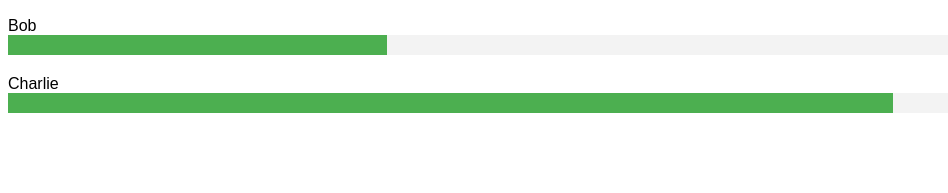
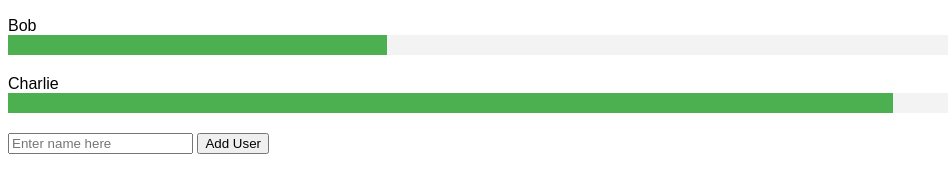
Before and after one commit to duncanhana/homework_checker, a plain HTML site: page index.html in a window 1280 px wide. Shown: the part 121-314 px from the top of the page, without its empty margins (0-948 px from the left). Drawn offline with Linux system fonts and the light colour scheme.

Commit message:
Update index.html

```diff
--- a/index.html
+++ b/index.html
@@ -10,4 +10,8 @@
 
     <script src="script.js"></script>
 </body>
+<div>
+    <input id="nameInput" type="text" placeholder="Enter name here">
+    <button id="addButton">Add User</button>
+</div>
 </html>
```
